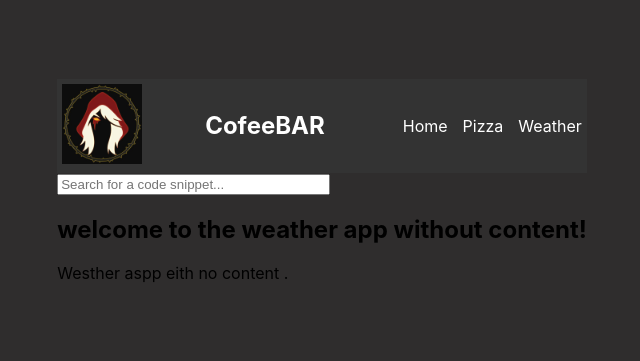
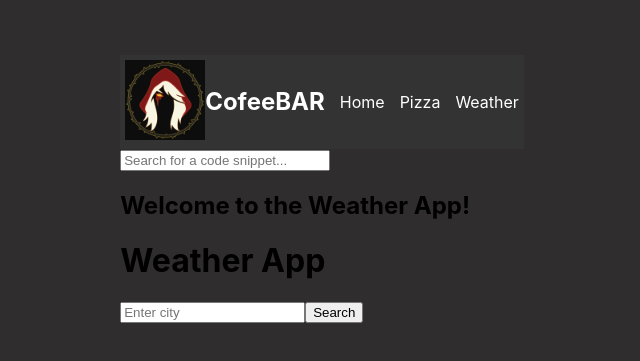
Before and after one commit to Jay-SCM/coffee, a React (Create React App) app: page /weather in a window 1280 px wide. Shown: the part 211-572 px from the top of the page, without its empty margins (318-958 px from the left). Built offline with nearby package versions, Linux system fonts and the light colour scheme.

Commit message:
added the weather app and API Key to the Navbar and added the routes between pages

```diff
--- a/package.json
+++ b/package.json
@@ -7,6 +7,7 @@
     "@testing-library/react": "^13.4.0",
     "@testing-library/user-event": "^13.5.0",
     "axios": "^1.6.2",
+    "dotenv": "^16.3.1",
     "react": "^18.2.0",
     "react-dom": "^18.2.0",
     "react-router-dom": "^6.18.0",
--- a/src/App.js
+++ b/src/App.js
@@ -1,55 +1,3 @@
-
-// import React, { useState } from 'react';
-// import { BrowserRouter as Router, Route, Routes } from 'react-router-dom';
-// import CodeSnippet from './components/CodeSnippet';
-// import SearchBox from './components/SearchBox';
-// import Navbar from './components/Navbar';
-// import CodeList from './components/CodeList';
-// import ForLoop from './components/ForLoop';
-// import DoWhileLoop from './components/DoWhileLoop';
-// import ForEachLoop from './components/ForEachLoop';
-// import WhileLoop from './components/WhileLoop';
-// import Pizza from './components/pizza';
-// import './styles/App.css';
-// const App = () => {
-//   const [selectedCategory, setSelectedCategory] = useState('for loop');
-//   const [searchTerm, setSearchTerm] = useState('');
-//
-//   const codeSnippets = [
-//     { title: 'For Loop', code: <ForLoop /> },
-//     { title: 'While Loop', code: <WhileLoop /> },
-//     { title: 'For Each Loop', code: <ForEachLoop /> },
-//     { title: 'Do While Loop', code: <DoWhileLoop /> },];
-//   const categories = ['for loop', 'while loop', 'for each loop', 'do while loop'];
-//   const filteredCodeSnippets = codeSnippets.filter((snippet) =>
-//       snippet.title.toLowerCase().includes(searchTerm.toLowerCase()));
-//   return (
-//
-//
-//       <Router>
-//         <div className="app">
-//           <header>
-//             <Navbar />
-//             <SearchBox onSearch={setSearchTerm} />
-//           </header>
-//           <main>
-//             <Routes>
-//               <Route path="/" element={
-//                 <div>
-//                   <CodeList categories={categories} onSelectCategory={setSelectedCategory} />
-//                   <CodeSnippet
-//                       title={filteredCodeSnippets[0]?.title || selectedCategory}
-//                       code={filteredCodeSnippets[0]?.code || ''}/></div>} />
-//               <Route path="/new-page" element={<Pizza />} />
-//             </Routes>
-//           </main>
-//         </div>
-//       </Router>);};
-//
-// export default App;
-
-
-
 
 
 import React, { useState } from 'react';
@@ -63,13 +11,12 @@ import DoWhileLoop from './components/DoWhileLoop';
 import ForEachLoop from './components/ForEachLoop';
 import WhileLoop from './components/WhileLoop';
 import Pizza from './components/pizza';
-import Weather from './components/Weather';
+import WeatherPage from './components/WeatherPage';
 import './styles/App.css';
 
 const App = () => {
   const [selectedCategory, setSelectedCategory] = useState('for loop');
   const [searchTerm, setSearchTerm] = useState('');
-
   const codeSnippets = [
     { title: 'For Loop', code: <ForLoop /> },
     { title: 'While Loop', code: <WhileLoop /> },
@@ -78,9 +25,7 @@ const App = () => {
   ];
   const categories = ['for loop', 'while loop', 'for each loop', 'do while loop'];
   const filteredCodeSnippets = codeSnippets.filter((snippet) =>
-      snippet.title.toLowerCase().includes(searchTerm.toLowerCase())
-  );
-
+      snippet.title.toLowerCase().includes(searchTerm.toLowerCase()));
   return (
       <Router>
         <div className="app">
@@ -97,18 +42,12 @@ const App = () => {
                       <CodeList categories={categories} onSelectCategory={setSelectedCategory} />
                       <CodeSnippet
                           title={filteredCodeSnippets[0]?.title || selectedCategory}
-                          code={filteredCodeSnippets[0]?.code || ''}
-                      />
-                    </div>
-                  }
-              />
+                          code={filteredCodeSnippets[0]?.code || ''}/>
+                    </div>}/>
               <Route path="/new-page" element={<Pizza />} />
-              <Route path="/weather" element={<Weather />} /> {/* update the weather route with the external page for hs */}
+              <Route path="/weather" element={<WeatherPage />} /> {/* update the weather route with the external page for hs */}
             </Routes>
           </main>
         </div>
-      </Router>
-  );
-};
-
+      </Router>);};
 export default App;
--- a/src/components/CodeList.jsx
+++ b/src/components/CodeList.jsx
@@ -1,5 +1,5 @@
 
-// CodeList.jsx
+
 import React from 'react';
 import '../styles/CodeList.css';
 const CodeList = ({ categories, onSelectCategory }) => {
@@ -10,8 +10,6 @@ const CodeList = ({ categories, onSelectCategory }) => {
                 {categories.map((category) => ( // map over the categories array
                     <li key={category} onClick={() => onSelectCategory(category)}>
                         {category}
-                    </li>
-                ))}
-            </ul>
+                    </li>))}</ul>
         </div>);};
 export default CodeList;
--- a/src/components/CodeSnippet.jsx
+++ b/src/components/CodeSnippet.jsx
@@ -1,15 +1,12 @@
 
-// CodeSnippet.jsx
+
 
 import React from 'react';
 import '../styles/CodeSnippet.css';
-
 const CodeSnippet = ({ title, code }) => {
-
     return (
         <div className="code-snippet">
             <h1 className="snippet-title">{title}</h1>
             <pre>{code}</pre>
         </div>);};
-
 export default CodeSnippet;
--- a/src/components/DoWhileLoop.jsx
+++ b/src/components/DoWhileLoop.jsx
@@ -1,4 +1,4 @@
-// DoWhileLoop.jsx
+
 import React from 'react';
 import '../styles/CodeSnippet.css';
 const DoWhileLoop = () => {
--- a/src/components/ForEachLoop.jsx
+++ b/src/components/ForEachLoop.jsx
@@ -1,4 +1,4 @@
-// ForEachLoop.jsx
+
 import React from 'react';
 import '../styles/CodeSnippet.css';
 const ForEachLoop = () => {
--- a/src/components/Navbar.jsx
+++ b/src/components/Navbar.jsx
@@ -1,23 +1,23 @@
+
 
 
 import React from 'react';
 import { Link } from 'react-router-dom';
 import '../styles/Navbar.css';
-
 const Navbar = () => {
     return (
         <nav className="navbar">
             <Link to="/">
-                <img src="/icon/SylvIcon.jpg" alt="Sylv Icon" className="icon-image" />
+                <img
+                    src="/icon/SylvIcon.jpg"
+                    alt="Sylv Icon"
+                    className="icon-image"/>
             </Link>
             <div className="navbar-title">CofeeBAR</div>
             <div className="navbar-links">
                 <Link to="/">Home</Link>
                 <Link to="/new-page">Pizza</Link>
-                <Link to="/weather">Weather</Link> {/* Add the link to the Weather page */}
+                <Link to="/weather">Weather</Link>
             </div>
-        </nav>
-    );
-};
-
+        </nav>);};
 export default Navbar;
--- a/src/components/SearchBox.jsx
+++ b/src/components/SearchBox.jsx
@@ -1,5 +1,5 @@
 
-// SearchBox.jsx
+
 import React from 'react';
 import '../styles/Search.css';
 const SearchBox = ({ onSearch }) => {
@@ -9,5 +9,4 @@ const SearchBox = ({ onSearch }) => {
             placeholder="Search for a code snippet..."
             onChange={(e) => onSearch(e.target.value)} // e.target.value is the search term
             className="search-box"/>);};
-
 export default SearchBox;
--- a/src/components/Weather.jsx
+++ b/src/components/Weather.jsx
@@ -1,12 +1,40 @@
 
 
 
-import React from 'react';
+import React, { useState } from 'react';
+import axios from 'axios';
 const Weather = () => {
+    const [city, setCity] = useState('');
+    const [weather, setWeather] = useState(null);
+    const [error, setError] = useState('');
+    const API_KEY = process.env.REACT_APP_API_KEY;
+    const fetchWeather = async () => {
+        try {
+            const response = await axios.get(
+                `https://api.openweathermap.org/data/2.5/weather?q=${city}&appid=${API_KEY}&units=metric`);
+            setWeather(response.data);
+            setError('');
+        } catch (error) {
+            setWeather(null);
+            setError('City not found. Please try again.');}};
     return (
-        <div>
-            <h2>welcome to the weather app without content!</h2>
-            <p>Westher aspp eith no content .</p>
-            {/* need to add content */}
+        <div className="weather-app">
+            <div className="weather-card">
+                <h1>Weather App</h1>
+                <input
+                    type="text"
+                    placeholder="Enter city"
+                    value={city}
+                    onChange={(e) => setCity(e.target.value)}/>
+                <button onClick={fetchWeather}>Search</button>
+                {weather && (
+                    <div className="weather-info">
+                        <h2>{weather.name}, {weather.sys.country}</h2>
+                        <p>{weather.weather[0].description}</p>
+                        <p>Temperature: {weather.main.temp}°C</p>
+                        <p>Humidity: {weather.main.humidity}%</p>
+                    </div>)}
+                {error && <p className="error">{error}</p>}
+            </div>
         </div>);};
 export default Weather;
--- /dev/null
+++ b/src/components/WeatherPage.jsx
@@ -0,0 +1,11 @@
+
+
+import React from 'react';
+import Weather from './Weather';
+const WeatherPage = () => {
+    return (
+        <div>
+            <h2>Welcome to the Weather App!</h2>
+            <Weather />
+        </div>);};
+export default WeatherPage;
--- a/src/components/WhileLoop.jsx
+++ b/src/components/WhileLoop.jsx
@@ -1,4 +1,4 @@
-// WhileLoop.jsx
+
 import React from 'react';
 import '../styles/CodeSnippet.css';
 const WhileLoop = () => {
```
Also changed, not shown: src/components/pizza.jsx (+2 -9 lines), 2 other files (tests, documents, lock files or other folders).
